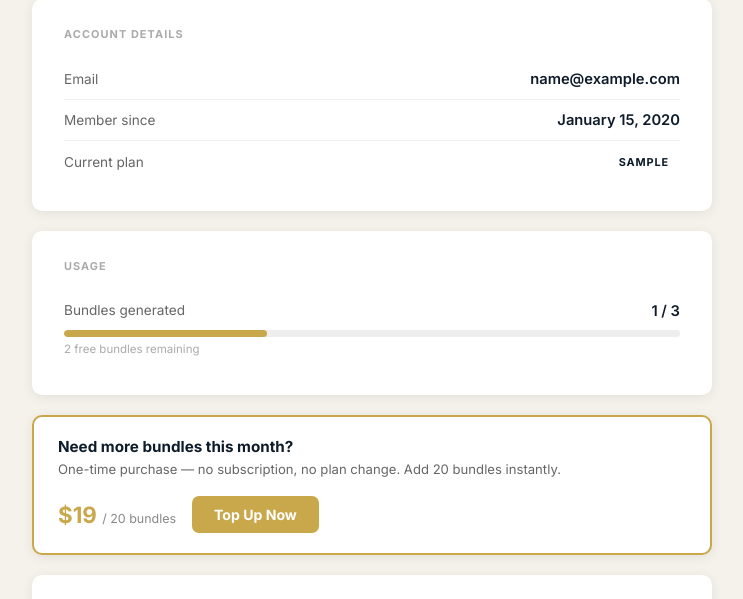
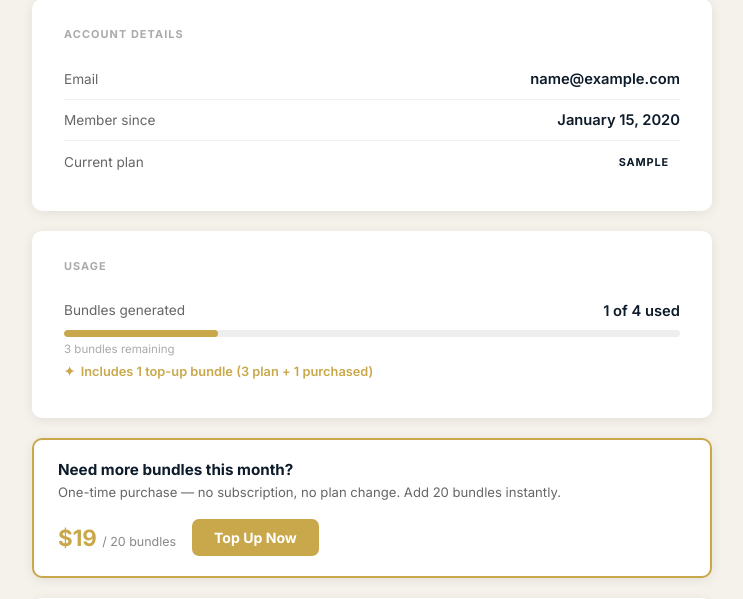
Before and after one commit to AmieOnda2013/bundlemaker, a Flask app: page /account in a window 1280 px wide. Shown: the part 97-696 px from the top of the page, without its empty margins (268-1011 px from the left). Run offline with Flask 3, Linux system fonts and the light colour scheme; a user stored in the database is signed in; tables that the repository leaves empty hold one stand-in row (values such as "Sample post").

Commit message:
Fix top-up bundles not reflected in account or generation limit
- Add topup_bundles column to User model (persists across monthly resets)
- _effective_limit() = plan limit + topup_bundles used everywhere
- can_generate() and bundles_remaining() now include top-up in the cap
- Webhook increments topup_bundles instead of subtracting from bundles_used
- Account page shows effective limit, progress bar, and a top-up breakdown line
- Generate route error message uses effective limit so count is accurate
- Migration adds topup_bundles column on deploy

Co-Authored-By: Claude Sonnet 4.6 <noreply@anthropic.com>

```diff
--- a/app.py
+++ b/app.py
@@ -111,6 +111,7 @@ def _migrate_db():
         "ALTER TABLE users ADD COLUMN IF NOT EXISTS stripe_customer_id VARCHAR(255)",
         "ALTER TABLE users ADD COLUMN IF NOT EXISTS password_reset_token VARCHAR(128)",
         "ALTER TABLE users ADD COLUMN IF NOT EXISTS password_reset_expires TIMESTAMP",
+        "ALTER TABLE users ADD COLUMN IF NOT EXISTS topup_bundles INTEGER DEFAULT 0",
     ]
     for sql in migrations:
         try:
@@ -1478,7 +1479,7 @@ def stripe_webhook():
             user = db.session.get(User, int(user_id))
             if user:
                 added = int(meta.get("bundles", TOPUP_BUNDLES))
-                user.bundles_used = max(0, user.bundles_used - added)
+                user.topup_bundles = (user.topup_bundles or 0) + added
                 user.email_verified = True
                 db.session.commit()
                 app.logger.info(f"Top-up: gave {user.email} {added} bundles (bundles_used now {user.bundles_used})")
@@ -2028,7 +2029,7 @@ def generate():
         }), 403
 
     if not current_user.can_generate() and not is_owner():
-        limit = PLAN_LIMITS.get(current_user.plan, 0)
+        limit     = current_user._effective_limit()
         plan_data = PLANS.get(current_user.plan, {})
         plan_name = plan_data.get("name", current_user.plan.capitalize())
         if current_user.plan == "free":
--- a/models.py
+++ b/models.py
@@ -31,6 +31,7 @@ class User(UserMixin, db.Model):
     plan                 = db.Column(db.String(50), default="free")  # free | solo | professional | firm
     plan_period          = db.Column(db.String(20), default="monthly")  # monthly | annual
     bundles_used         = db.Column(db.Integer, default=0)   # lifetime (free) or current month (paid)
+    topup_bundles        = db.Column(db.Integer, default=0)   # extra bundles from one-time top-up purchases
     bundles_reset_date   = db.Column(db.DateTime, nullable=True)  # when monthly counter resets
     stripe_customer_id      = db.Column(db.String(255), nullable=True)
     stripe_subscription_id  = db.Column(db.String(255), nullable=True)
@@ -62,23 +63,26 @@ class User(UserMixin, db.Model):
             self.bundles_used = 0
             self.bundles_reset_date = now + datetime.timedelta(days=30)
 
+    def _effective_limit(self):
+        """Plan limit plus any purchased top-up bundles."""
+        if self.plan == "firm":
+            return None  # unlimited
+        base = PLAN_LIMITS.get(self.plan, 0) or 0
+        return base + (self.topup_bundles or 0)
+
     def can_generate(self):
         """Check if user is allowed to generate a bundle."""
         if not self.email_verified:
             return False
-        if self.plan == "free":
-            return self.bundles_used < 3
         if self.plan == "firm":
             return True
-        limit = PLAN_LIMITS.get(self.plan, 0)
+        limit = self._effective_limit()
         return self.bundles_used < limit
 
     def bundles_remaining(self):
         if self.plan == "firm":
             return None  # unlimited
-        if self.plan == "free":
-            return max(0, 3 - self.bundles_used)
-        limit = PLAN_LIMITS.get(self.plan, 0)
+        limit = self._effective_limit()
         return max(0, limit - self.bundles_used)
 
     def __repr__(self):
--- a/templates/account.html
+++ b/templates/account.html
@@ -116,47 +116,45 @@
   <!-- Usage -->
   <div class="card">
     <div class="card-title">Usage</div>
+    {% set topup = current_user.topup_bundles or 0 %}
     <div class="row" style="flex-direction:column;align-items:flex-start;gap:0">
       {% if current_user.plan == 'firm' %}
       <div style="display:flex;justify-content:space-between;width:100%">
         <span class="row-label">Bundles generated</span>
         <span class="row-value">{{ current_user.bundles_used }} &mdash; Unlimited</span>
       </div>
-      {% elif current_user.plan in ['solo', 'professional'] %}
-        {% set limit = plan_limits[current_user.plan] %}
-        {% set remaining = [limit - current_user.bundles_used, 0] | max %}
-        {% set pct = [(current_user.bundles_used / limit * 100), 100] | min | round %}
+      {% else %}
+        {% if current_user.plan in ['solo', 'professional'] %}
+          {% set base_limit = plan_limits[current_user.plan] %}
+          {% set label = 'Bundles this month' %}
+        {% else %}
+          {% set base_limit = 3 %}
+          {% set label = 'Bundles generated' %}
+        {% endif %}
+        {% set effective_limit = base_limit + topup %}
+        {% set remaining = [effective_limit - current_user.bundles_used, 0] | max %}
+        {% set pct = [(current_user.bundles_used / effective_limit * 100), 100] | min | round %}
       <div style="display:flex;justify-content:space-between;width:100%">
-        <span class="row-label">Bundles this month</span>
-        <span class="row-value">{{ current_user.bundles_used }} of {{ limit }} used</span>
+        <span class="row-label">{{ label }}</span>
+        <span class="row-value">{{ current_user.bundles_used }} of {{ effective_limit }} used</span>
       </div>
       <div class="progress-wrap">
         <div class="progress-bar">
           <div class="progress-fill" style="width:{{ pct }}%{% if pct >= 90 %};background:#c0392b{% endif %}"></div>
         </div>
         <p class="progress-label">
-          {{ remaining }} bundle{{ 's' if remaining != 1 }} remaining this month
-          {% if current_user.bundles_reset_date %}
+          {{ remaining }} bundle{{ 's' if remaining != 1 }} remaining
+          {% if current_user.plan in ['solo', 'professional'] and current_user.bundles_reset_date %}
             &middot; resets {{ current_user.bundles_reset_date.strftime('%b %d') }}
           {% endif %}
         </p>
       </div>
-      {% else %}
-      <div style="display:flex;justify-content:space-between;width:100%">
-        <span class="row-label">Bundles generated</span>
-        <span class="row-value">
-          {{ current_user.bundles_used }} / 3
-        </span>
+      {% if topup > 0 %}
+      <div style="margin-top:8px;display:flex;align-items:center;gap:6px;font-size:0.8rem;color:#c9a84c;font-weight:600">
+        <span>✦</span>
+        <span>Includes {{ topup }} top-up bundle{{ 's' if topup != 1 }} ({{ base_limit }} plan + {{ topup }} purchased)</span>
       </div>
-      <div class="progress-wrap">
-        <div class="progress-bar">
-          <div class="progress-fill" style="width:{{ [current_user.bundles_used * 33.33, 100] | min | round }}%"></div>
-        </div>
-        <p class="progress-label">
-          {% set remaining = 3 - current_user.bundles_used %}
-          {{ remaining }} free bundle{{ 's' if remaining != 1 }} remaining
-        </p>
-      </div>
+      {% endif %}
       {% endif %}
     </div>
   </div>
```
